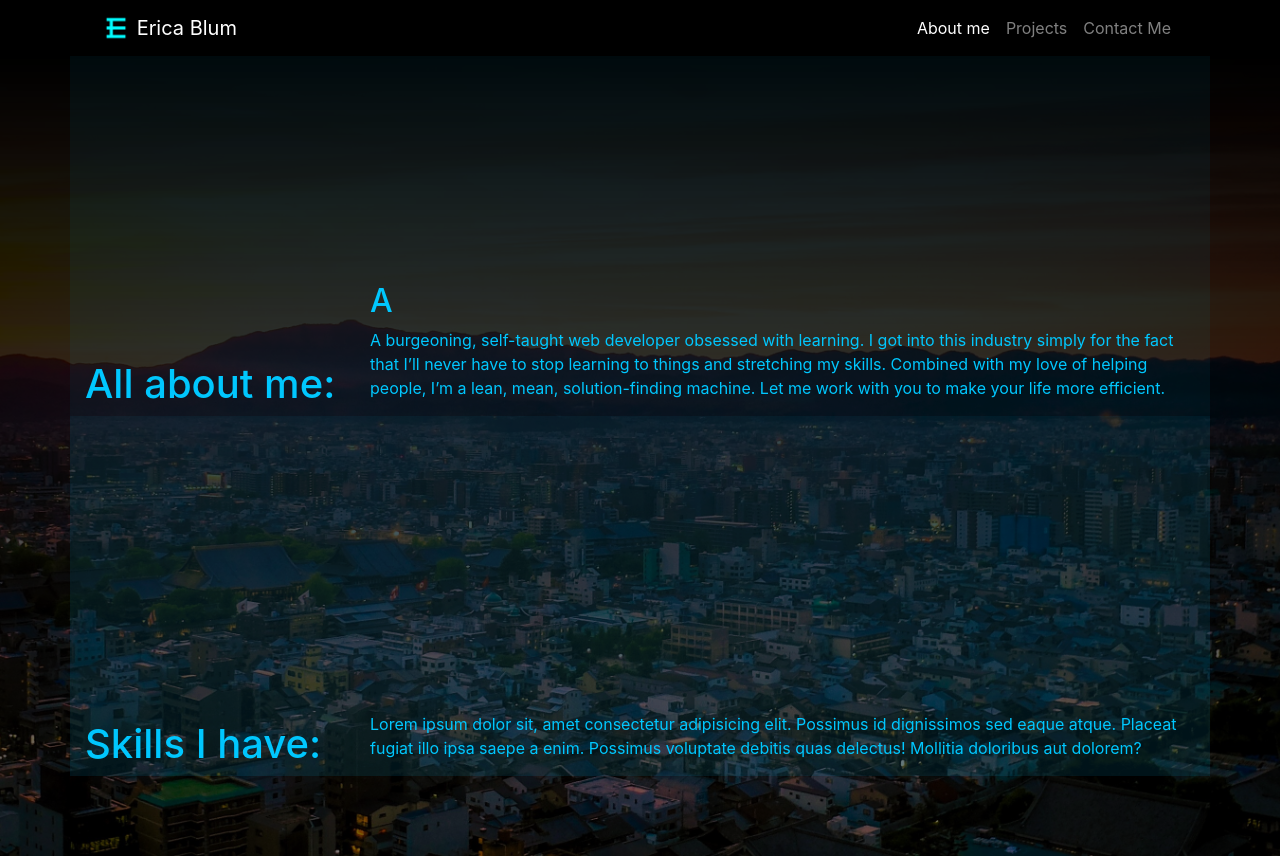
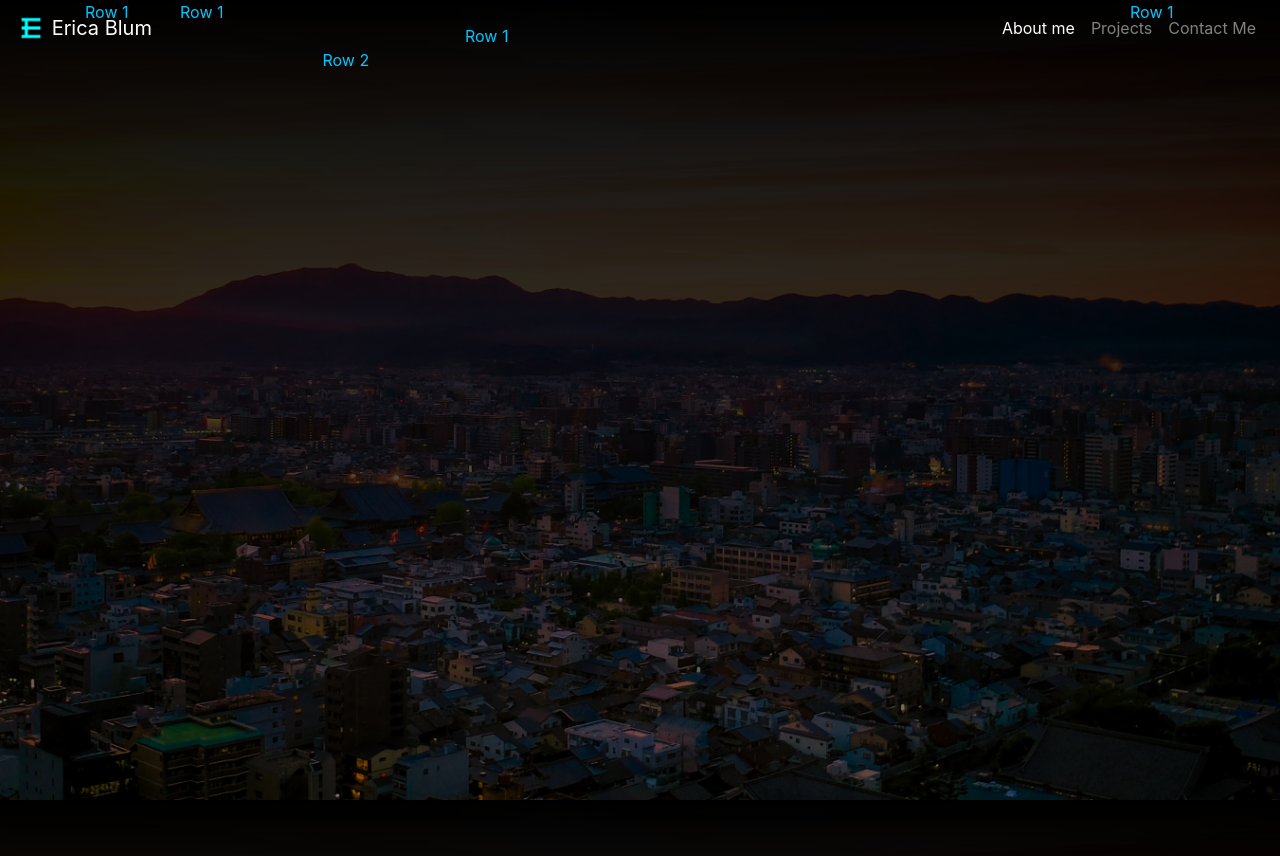
Before and after one commit to kalathomas083/portfolio-site, a website: page index.html in a window 1280 px wide. Shown: the top 856 px of the page. Drawn offline with nearby package versions, Linux system fonts and the light colour scheme.

Commit message:
experimenting with content

```diff
--- a/index.html
+++ b/index.html
@@ -12,7 +12,7 @@
 <body>
 	<!-- navbar start -->
 	<div class="container">
-		<nav class="navbar navbar-expand-lg navbar-dark">
+		<nav class="navbar navbar-expand-lg navbar-dark fixed-top">
 			<a class="navbar-brand" href="#">
 				<img src="/images/elogo.png" class="d-inline-block align-top" width="30" height="30" alt="blum">
 				Erica Blum
@@ -42,26 +42,15 @@
 	<!-- about me start -->
 	<section id="about">
 		<div class="container">
-			<div class="row align-items-end about1">
-				<div class="col-md-3">
-					<h1>All about me:</h1>
-				</div>
-				<div class="col">
-					<h2>A</h2>
-					<p>A burgeoning, self-taught web developer obsessed with learning. I got into this industry simply for the fact that I’ll never have to stop learning to things and stretching my skills. Combined with my love of helping people, I’m a lean, mean, solution-finding machine. Let me work with you to make your life more efficient.</p>
-				</div>
+			<div class="row justify-content-end">
+				<div class="col-1">Row 1</div>
+				<div class="col-10">Row 1</div>
+				<div class="col-1">Row 1</div>
+				<div class="col-8">Row 1</div>
 			</div>
-		</div>
-		<div class="container about2">
-			<div class="row align-items-end about2">
-				<div class="col-md-3">
-					<h1>Skills I have:</h1>
-				</div>
-				<div class="col">
-					<p>Lorem ipsum dolor sit, amet consectetur adipisicing elit. Possimus id dignissimos sed eaque atque. Placeat fugiat illo ipsa saepe a enim. Possimus voluptate debitis quas delectus! Mollitia doloribus aut dolorem?</p>
-				</div>
+			<div class="row justify-content-center">
+					<div class="col-7">Row 2</div>
 			</div>
-
 		</div>
 	</section>
 	<!-- about me end -->
```
